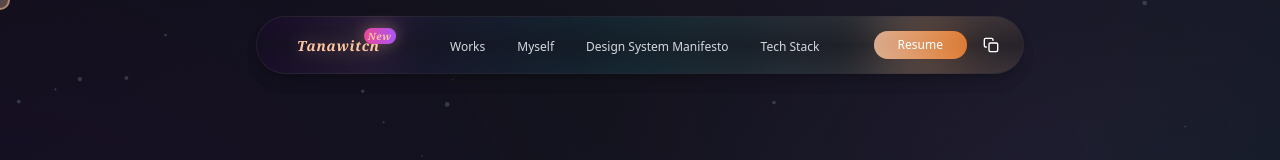
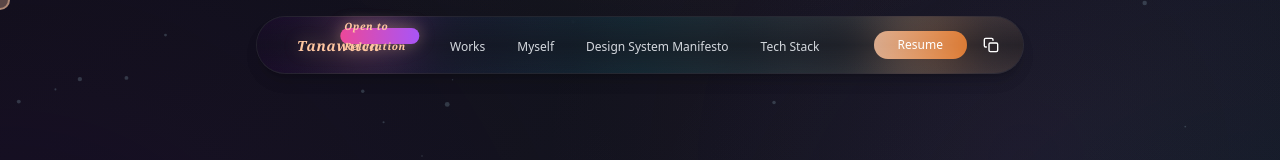
Before and after one commit to thenutlpkl/thenutlpkl.github.io, a React (Vite) app: page / in a window 1280 px wide. Shown: the top 160 px of the page. Built offline with nearby package versions, Linux system fonts and the light colour scheme; no server answers; the database is empty.

Commit message:
Update Navigation chip label to 'Open to Relocation'

```diff
--- a/src/components/Hero.tsx
+++ b/src/components/Hero.tsx
@@ -2,6 +2,7 @@ import { Linkedin } from "lucide-react";
 import { DotLottieReact } from '@lottiefiles/dotlottie-react';
 import React, { useRef, useEffect } from 'react';
 import { motion, useAnimation, useInView } from 'framer-motion';
+import { Link as RouterLink } from 'react-router-dom';
 
 interface HeroProps {
   onLoadComplete?: () => void;
@@ -309,13 +310,13 @@ const Hero: React.FC<HeroProps> = ({ onLoadComplete }) => {
       <p className="text-lg text-muted-foreground leading-relaxed mb-6">
         With the opportunities to work on multiple design systems in the past, there's quite a bit to share, so grab a cup of ☕️ or 🍵 and let me tell you how I think of it.
       </p>
-      <a
-        href="/design-system"
+      <RouterLink
+        to="/design-system"
         className="inline-flex items-center gap-2 text-[#FEC6A1] hover:text-[#FEC6A1]/80 transition-colors group"
       >
         Come on in
         <span className="inline-block transition-transform group-hover:translate-x-1">→</span>
-      </a>
+      </RouterLink>
     </div>
   </div>
 </motion.div>
--- a/src/components/Navigation.tsx
+++ b/src/components/Navigation.tsx
@@ -72,7 +72,7 @@ const Navigation = () => {
                   >
                     Tanawitch
                     <Chips
-                      label="New"
+                      label="Open to Relocation"
                       variant="gradient"
                       color="pink-purple"
                       size="tiny"
```
